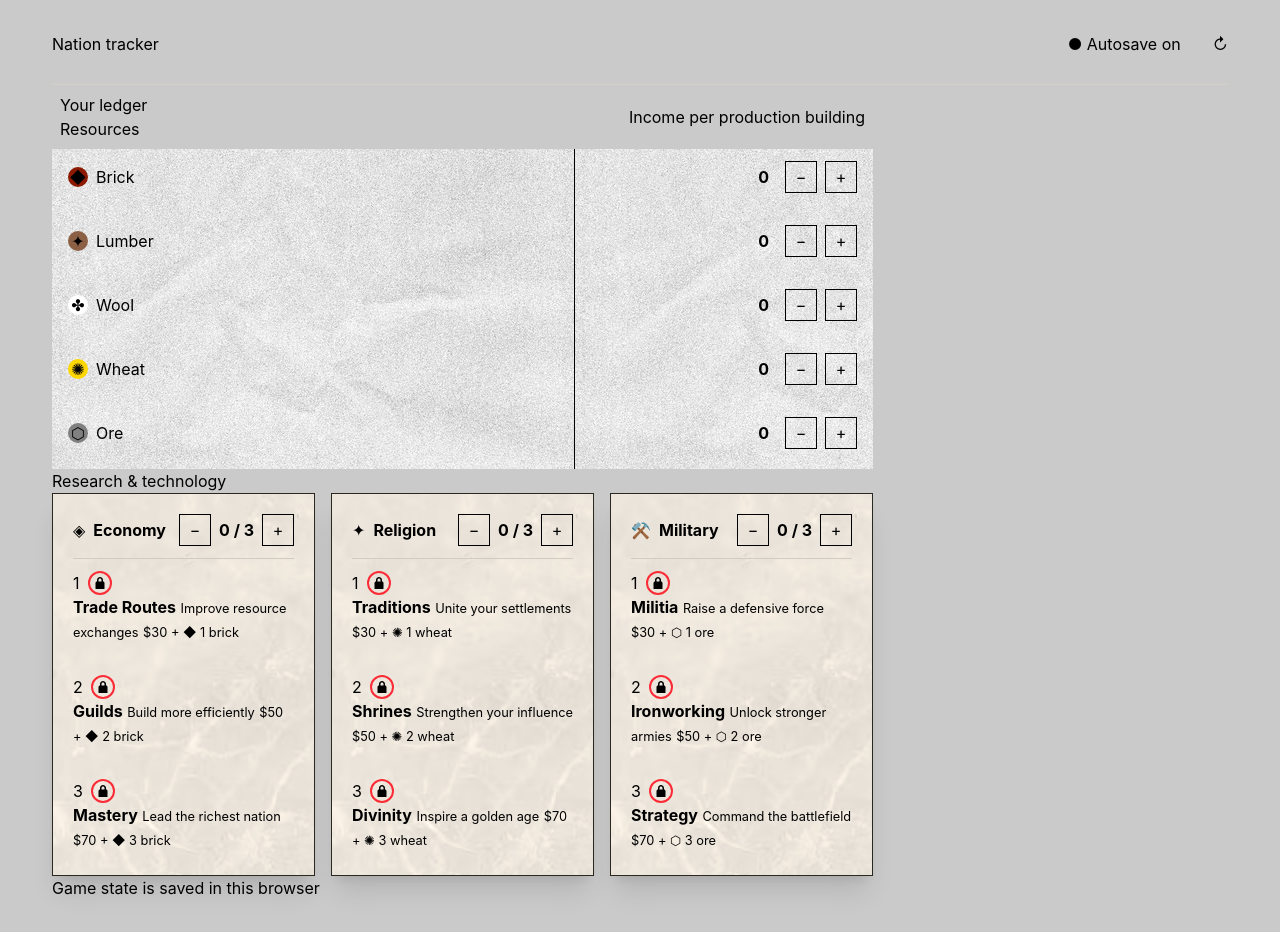
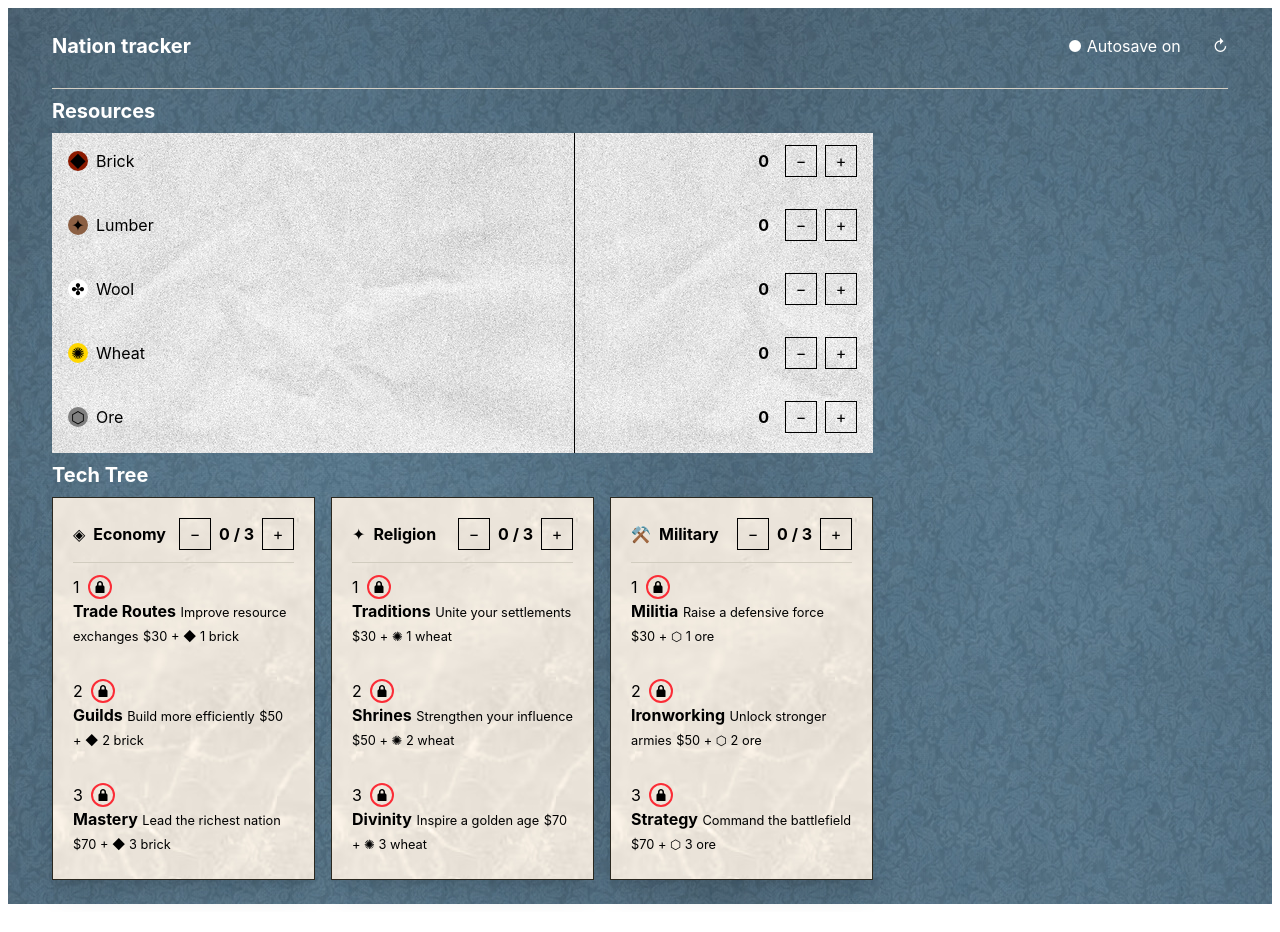
Before and after one commit to Gabriel-Schumacher/risk-app, a SvelteKit app: page / in a window 1280 px wide. Built offline with nearby package versions, Linux system fonts and the light colour scheme.

Commit message:
Cleaned up text

```diff
--- a/src/routes/+page.svelte
+++ b/src/routes/+page.svelte
@@ -1,6 +1,6 @@
 <script lang="ts">
 	import { onMount } from 'svelte';
-	import TechCard from '#lib/components/TechCard.svelte'
+	import TechCard from '#lib/components/TechCard.svelte';
 
 	type Resource = 'brick' | 'wood' | 'sheep' | 'wheat' | 'ore';
 
@@ -11,7 +11,10 @@
 		armies: number;
 	};
 
-	const resourceInfo: Record<Resource, { label: string; icon: string; tone: string; color: string }> = {
+	const resourceInfo: Record<
+		Resource,
+		{ label: string; icon: string; tone: string; color: string }
+	> = {
 		brick: { label: 'Brick', icon: '◆', tone: 'brick', color: '#8C1A00' },
 		wood: { label: 'Lumber', icon: '✦', tone: 'wood', color: '#8C6044' },
 		sheep: { label: 'Wool', icon: '✤', tone: 'sheep', color: '#ffffff' },
@@ -133,67 +136,79 @@
 	/>
 </svelte:head>
 
-<main class="app-shell mx-auto max-w-7xl px-4 py-6 sm:px-8 lg:px-11">
+<main class="app-shell mx-auto max-w-7xl px-4 py-6 text-black sm:px-8 lg:px-11">
 	<header class="topbar flex items-center justify-between border-b border-[#d5d0c5] pb-7">
 		<div class="brand flex items-center gap-3">
 			<div>
-				<p class="eyebrow eyebrow accent">Nation tracker</p>
+				<p class="text-xl font-bold text-white">Nation tracker</p>
 			</div>
 		</div>
 		<div class="game-meta flex items-center gap-5 sm:gap-8">
-        <div></div>
-			<div class="save-state">{saved ? '✓ Saved locally' : '● Autosave on'}</div>
-			<button class="icon-button" aria-label="Reset game" onclick={resetGame}>↻</button>
+			<div></div>
+			<div class="save-state text-white">{saved ? '✓ Saved locally' : '● Autosave on'}</div>
+			<button class="text-white" aria-label="Reset game" onclick={resetGame}>↻</button>
 		</div>
 	</header>
 
 	<div class="layout grid gap-10 lg:grid-cols-[minmax(0,1fr)_315px]">
-		<section class="main-column">
-			<div class="p-2 section-heading flex items-center justify-between">
-				<div><p class="eyebrow">Your ledger</p><h3>Resources</h3></div>
-				<span class="hint">Income per production building</span>
-			</div>
-			<div class="flex flex-col gap-2 parchmentImage">
+		<section>
+			<h3 class="py-2 text-xl font-bold text-white">Resources</h3>
+			<div class="parchmentImage flex flex-col gap-2">
 				{#each Object.entries(resourceInfo) as [key, info]}
 					{@const resource = key as Resource}
 					<article class={`flex justify-between gap-4 ${info.tone} p-3 px-4`}>
 						<div class="flex items-center gap-2">
-							<span class="resource-icon border-2 rounded-full w-5 h-5 flex items-center justify-center" style={`border-color: ${info.color}; background-color: ${info.color}`}>{info.icon}</span>
+							<span
+								class="resource-icon flex h-5 w-5 items-center justify-center rounded-full border-2"
+								style={`border-color: ${info.color}; background-color: ${info.color}`}
+								>{info.icon}</span
+							>
 							<span class="resource-label">{info.label}</span>
 						</div>
 						<div class="flex items-center gap-4">
 							<strong>{resources[resource]}</strong>
 							<div class="flex items-center gap-2">
-								<button class="w-8 h-8 p-2 flex items-center justify-center border" aria-label={`Remove one ${info.label}`} onclick={() => changeResource(resource, -1)}>−</button>
-								<button class="w-8 h-8 p-2 flex items-center justify-center border" aria-label={`Add one ${info.label}`} onclick={() => changeResource(resource, 1)}>+</button>
+								<button
+									class="flex h-8 w-8 items-center justify-center border p-2"
+									aria-label={`Remove one ${info.label}`}
+									onclick={() => changeResource(resource, -1)}>−</button
+								>
+								<button
+									class="flex h-8 w-8 items-center justify-center border p-2"
+									aria-label={`Add one ${info.label}`}
+									onclick={() => changeResource(resource, 1)}>+</button
+								>
 							</div>
 						</div>
 					</article>
 				{/each}
-                <div class="do not remove"></div>
+				<div class="do not remove"></div>
 			</div>
 
-			<section class="research-section">
-				<div class="section-heading flex items-center">
-					<div><h3>Research &amp; technology</h3></div></div>
+			<section>
+				<h3 class="py-2 text-xl font-bold text-white">Tech Tree</h3>
 				<div class="tech-preview grid gap-4 sm:grid-cols-3">
 					{#each technologyTrees as tree}
-						<div class='marbleImage p-5 pb-2 shadow-xl {`border border-[#2b281f] p-2 ${tree.tone}`}'>
+						<div
+							class="marbleImage p-5 pb-2 shadow-xl {`border border-[#2b281f] p-2 ${tree.tone}`}"
+						>
 							<div class="mb-3 flex items-center gap-2 border-b border-[#d1ccbf] pb-3">
 								<span class="tech-branch-icon">{tree.icon}</span>
 								<strong class="flex-1">{tree.name}</strong>
 								<div class="flex items-center gap-2">
 									<button
-										class="w-8 h-8 p-2 flex items-center justify-center border"
+										class="flex h-8 w-8 items-center justify-center border p-2"
 										aria-label={`Remove one ${tree.name} technology level`}
 										disabled={technologyProgress[tree.name] === 0}
-										onclick={() => changeTechnology(tree.name, -1)}>−</button>
+										onclick={() => changeTechnology(tree.name, -1)}>−</button
+									>
 									<strong class="tech-level">{technologyProgress[tree.name]} / 3</strong>
 									<button
-									class="w-8 h-8 p-2 flex items-center justify-center border"
+										class="flex h-8 w-8 items-center justify-center border p-2"
 										aria-label={`Add one ${tree.name} technology level`}
 										disabled={technologyProgress[tree.name] === 3}
-										onclick={() => changeTechnology(tree.name, 1)}>+</button>
+										onclick={() => changeTechnology(tree.name, 1)}>+</button
+									>
 								</div>
 							</div>
 							<div class="flex flex-col gap-4 pb-4">
@@ -214,13 +229,15 @@
 			</section>
 		</section>
 	</div>
-	<footer><span>Game state is saved in this browser</span></footer>
 </main>
 
 <style>
-    .marbleImage {
+	main {
+		background-image: url('/src/lib/assets/map.jpg');
+	}
+	.marbleImage {
 		background-image: url('/src/lib/assets/ymarble.jpg');
-    }
+	}
 	.parchmentImage {
 		background-image: url('/src/lib/assets/parchment.jpg');
 	}
--- a/src/routes/layout.css
+++ b/src/routes/layout.css
@@ -1,10 +1,9 @@
 @import 'tailwindcss';
 @plugin "daisyui";
 
-body {
-    background-color: #cacaca;
+main {
+    background-color: #464e56;
 }
 * {
     box-sizing: border-box;
-    color: black;
 }
```
Also changed, not shown: src/lib/assets/map.jpg (added).
